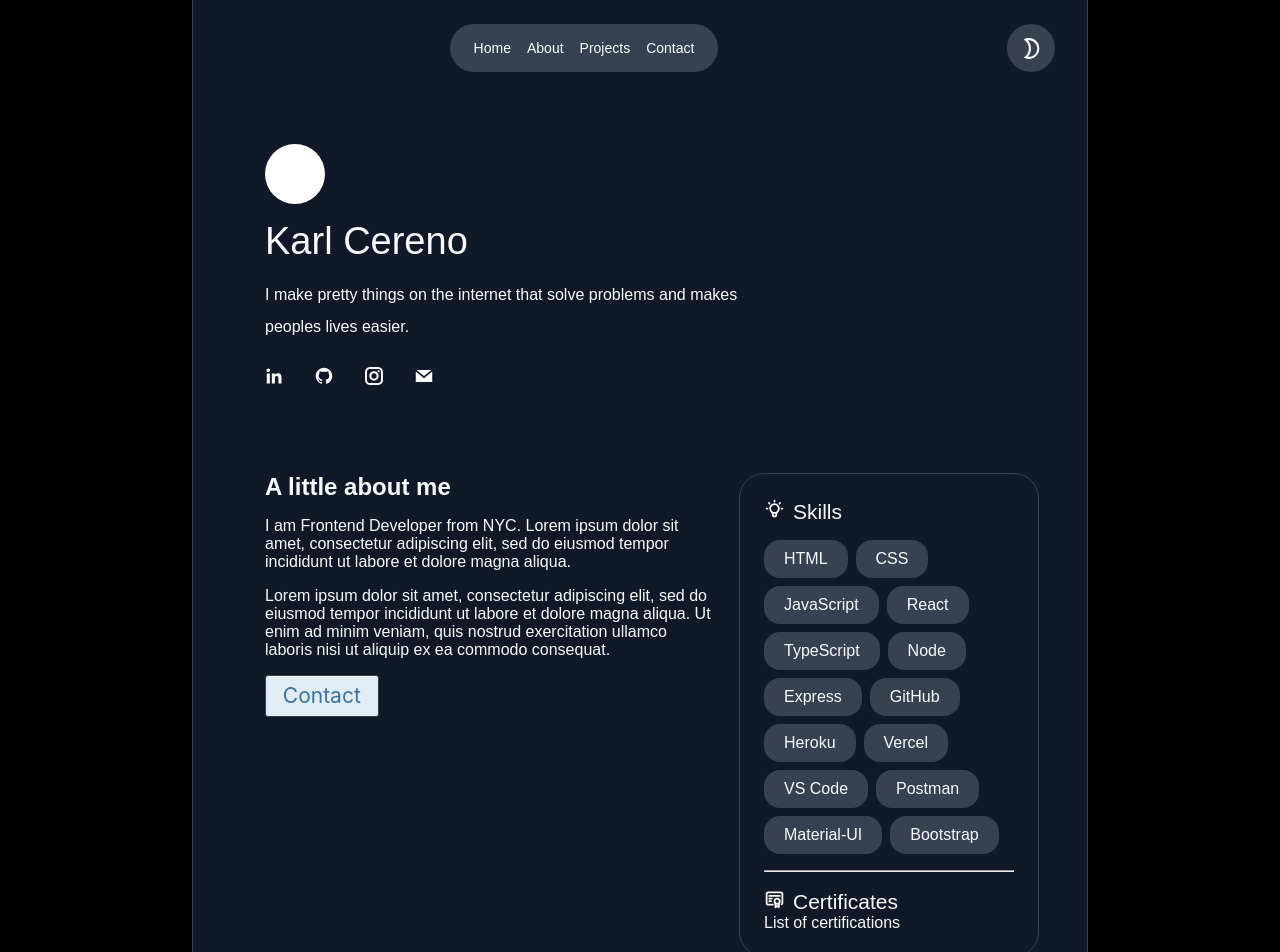
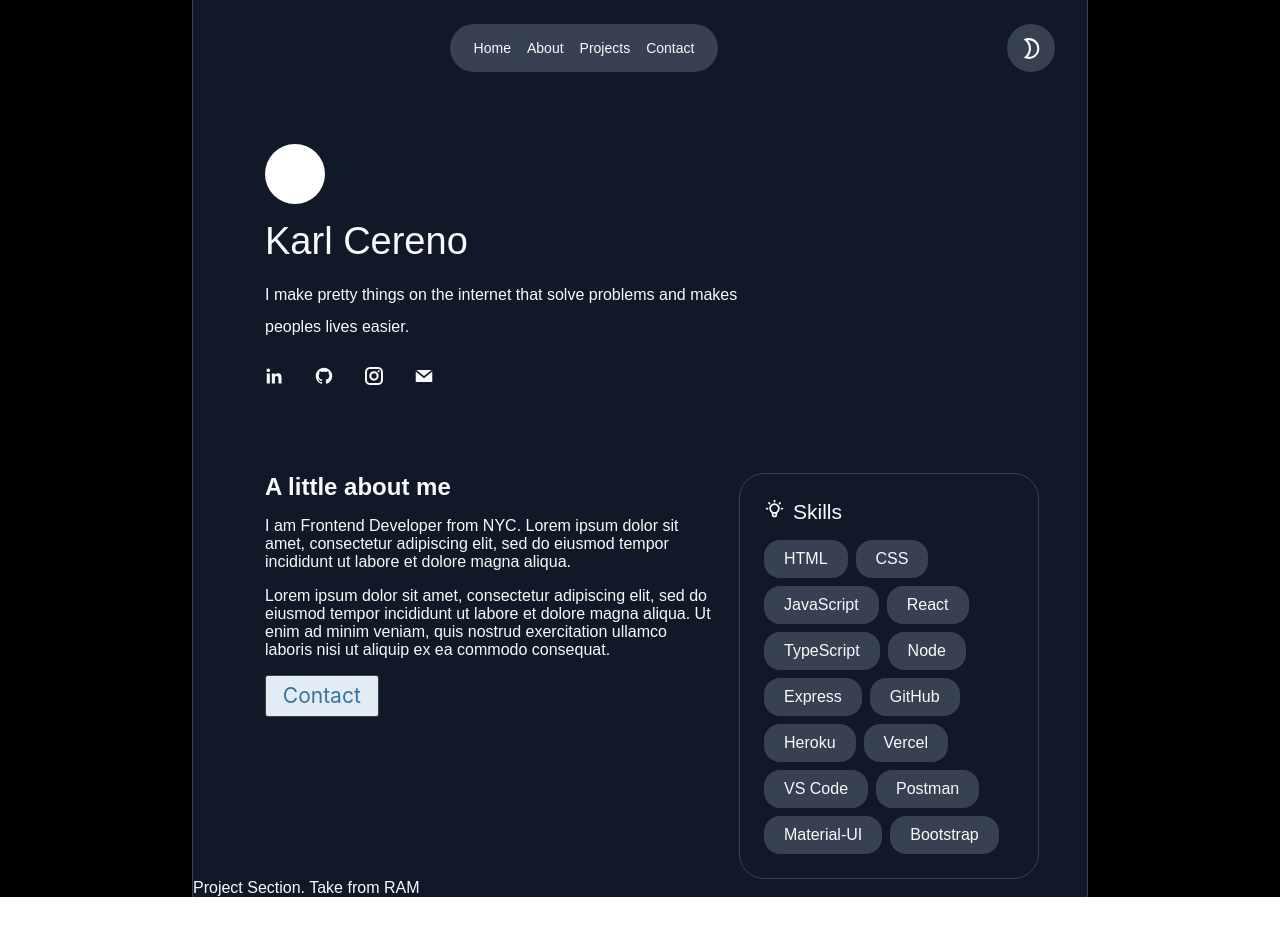
Before and after one commit to kcereno/portfolio-site, a React (Create React App) app: page / in a window 1280 px wide. Shown: the top 952 px of the page. After the commit the page ends 897 px from the top, so only its background shows below. Built offline with nearby package versions, Linux system fonts and the light colour scheme.

Commit message:
Change SkillsAndCerts to Skills

```diff
--- a/src/App.tsx
+++ b/src/App.tsx
@@ -3,7 +3,7 @@ import { useState } from 'react';
 import Navigation from './sections/Navigation/Navigation';
 import Hero from './sections/Hero/Hero';
 import About from './sections/About/About';
-import SkillsAndCerts from './sections/SkillAndCerts/SkillsAndCerts';
+import Skills from './sections/Skills/Skills';
 
 function App() {
   const [darkMode, setDarkMode] = useState(true);
@@ -19,7 +19,7 @@ function App() {
         <Hero />
         <section id="content" className="container content-wrapper">
           <About />
-          <SkillsAndCerts />
+          <Skills />
         </section>
         <div className="projects">Project Section. Take from RAM</div>
       </div>
--- a/src/sections/SkillAndCerts/SkillsAndCerts.tsx
+++ b/src/sections/Skills/Skills.tsx
@@ -1,7 +1,7 @@
-import { TbCertificate, TbBulb } from 'react-icons/tb';
-import './SkillsAndCerts.scss';
+import { TbBulb } from 'react-icons/tb';
+import './Skills.scss';
 
-function SkillsAndCerts() {
+function Skills() {
   return (
     <div className="skills-container">
       <div className="p-sm">
@@ -28,17 +28,9 @@ function SkillsAndCerts() {
             <li>Bootstrap</li>
           </ul>
         </div>
-        <hr className="my-xs" />
-        <div className="certs">
-          <div className="">
-            <TbCertificate className="skill-cert-icon" />
-            <span className="skill-cert-heading">Certificates</span>
-          </div>
-          <div className="certs-list">List of certifications</div>
-        </div>
       </div>
     </div>
   );
 }
 
-export default SkillsAndCerts;
+export default Skills;
```
Also changed, not shown: src/sections/Skills/Skills.scss (renamed from src/sections/SkillAndCerts/SkillsAndCerts.scss).
